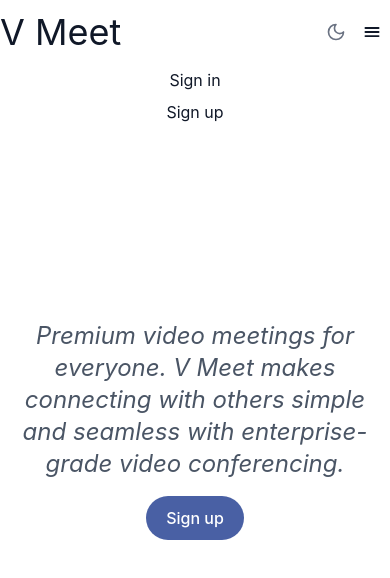
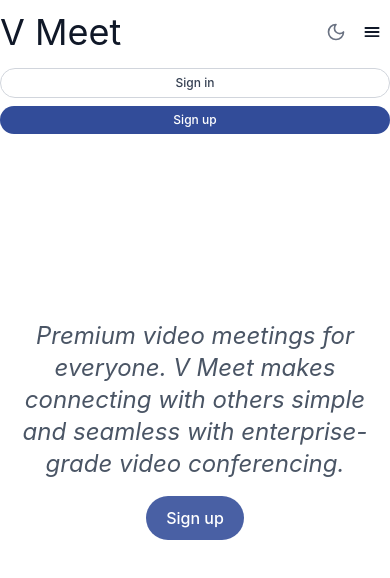
Before and after one commit to ReetikBasniwal/virtual-meet, a React (Vite) app: page / in a window 390 px wide. Both pictures are taken after a click on the button 372 px from the left and 32 px from the top of the page. Shown: the top 578 px of the page. Built offline with nearby package versions, Linux system fonts and the light colour scheme; no server answers.

Commit message:
fix css and in mobile screen

```diff
--- a/src/component/navbar/Navbar.jsx
+++ b/src/component/navbar/Navbar.jsx
@@ -164,7 +164,7 @@ function Navbar({ isDarkMode, toggleDarkMode }) {
                       </div>
                       <button
                         onClick={() => {
-                          logout();
+                          handleLogout();
                           setIsMobileMenuOpen(false);
                         }}
                         className="w-full text-left block px-4 py-2 text-sm text-gray-700 dark:text-gray-200 hover:bg-gray-100 dark:hover:bg-gray-700"
@@ -174,16 +174,18 @@ function Navbar({ isDarkMode, toggleDarkMode }) {
                     </div>
                   ) : (
                     <div className="space-y-2">
-                      <div
-                        className="w-full flex items-center justify-center"
+                      <button
+                        onClick={() => navigate("/sign-in")}
+                        className="font-medium transition-all duration-200 flex items-center justify-center rounded-full focus:outline-none focus:ring-2 focus:ring-offset-2 border border-gray-300 bg-transparent hover:bg-gray-50 text-gray-700 dark:text-gray-200 dark:border-gray-600 dark:hover:bg-gray-800 text-xs px-3 py-1.5 gap-1.5 w-full"
                       >
                         <Link to="/sign-in"> Sign in</Link>
-                      </div>
-                      <div
-                        className="w-full flex items-center justify-center"
+                      </button>
+                      <button
+                        onClick={() => navigate("/sign-up")}
+                        className="font-medium transition-all duration-200 flex items-center justify-center rounded-full focus:outline-none focus:ring-2 focus:ring-offset-2 bg-blue-900/90 text-white hover:bg-blue-950 focus:ring-blue-300 text-xs px-3 py-1.5 gap-1.5 w-full"
                       >
                         <Link to="/sign-up"> Sign up</Link>
-                      </div>
+                      </button>
                     </div>
                   )}
                 </div>
```
